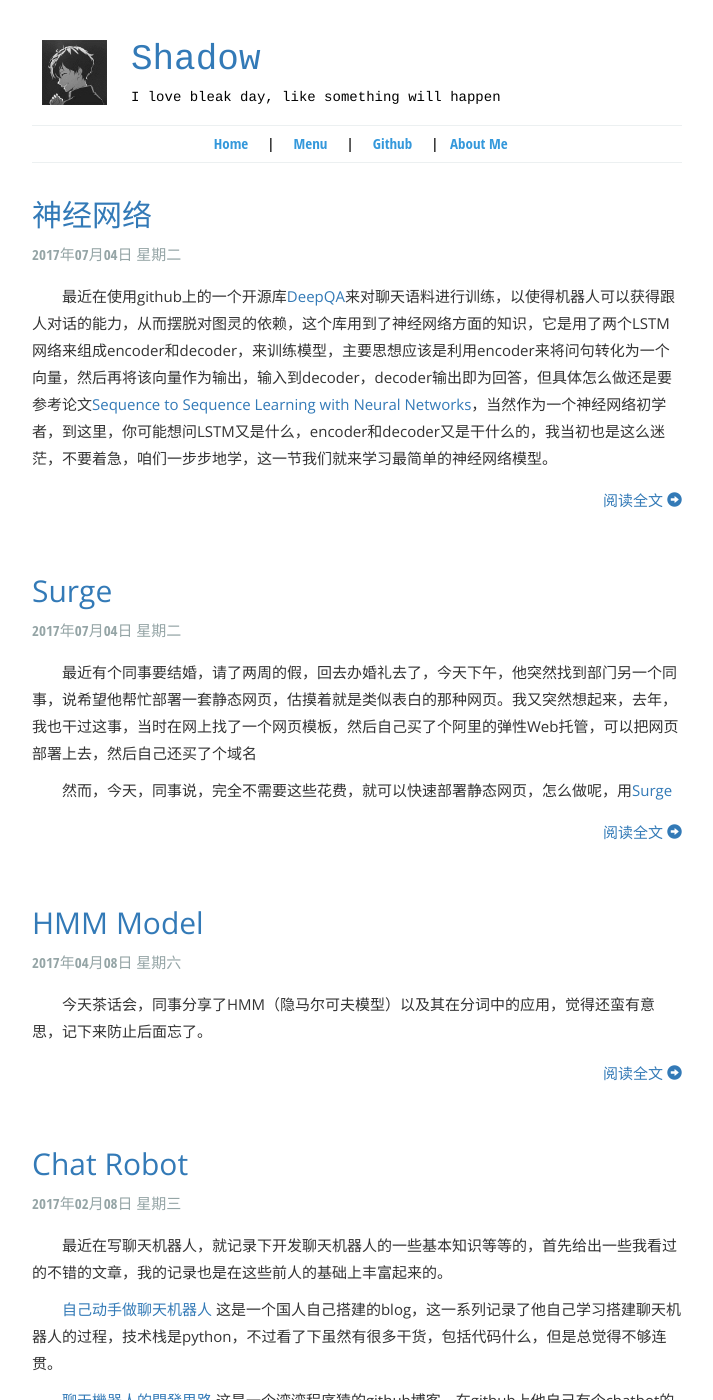
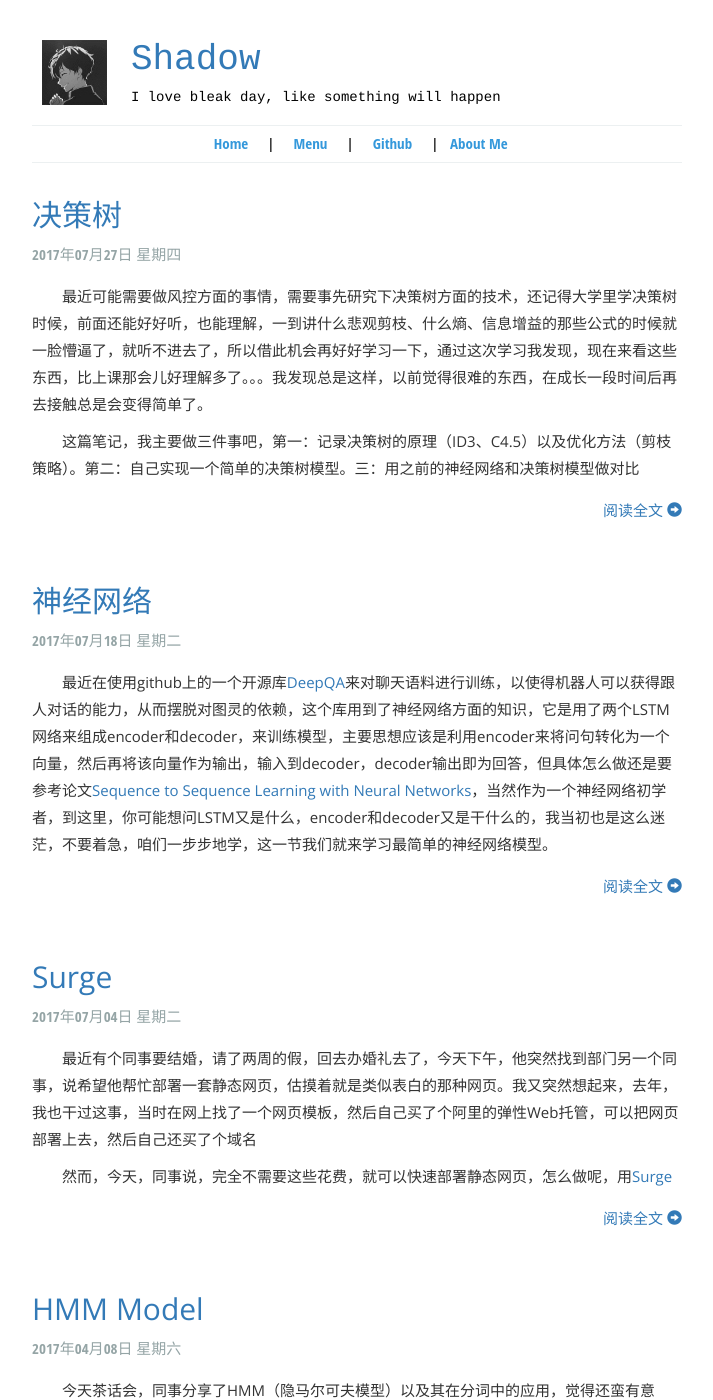
Before and after one commit to shadowJF/shadowjf.github.com, a Jekyll site: the page built from index.html, in a window 1280 px wide and 1400 px high. Shown: the whole window, without its empty margins (283-996 px from the left). Built offline with Jekyll 4.4.1, drawn with Linux system fonts in a browser that asks for light colours; the list of posts is cut into pages by our own code; some of the changed lines change nothing that is shown; some of the changed text lies outside the part shown.

Commit message:
决策树

```diff
--- a/_posts/2017-07-18-NN.md
+++ b/_posts/2017-07-18-NN.md
@@ -1,7 +1,7 @@
 ---
 layout: post_layout
 title: 神经网络
-time: 2017年07月04日 星期二
+time: 2017年07月18日 星期二
 location: 北京
 pulished: true
 tag: ML
--- /dev/null
+++ b/_posts/2017-07-27-Decision-Tree.md
@@ -0,0 +1,174 @@
+---
+layout: post_layout
+title: 决策树
+time: 2017年07月27日 星期四
+location: 北京
+pulished: true
+tag: ML
+excerpt_separator: "----"
+---
+
+　　最近可能需要做风控方面的事情，需要事先研究下决策树方面的技术，还记得大学里学决策树时候，前面还能好好听，也能理解，一到讲什么悲观剪枝、什么熵、信息增益的那些公式的时候就一脸懵逼了，就听不进去了，所以借此机会再好好学习一下，通过这次学习我发现，现在来看这些东西，比上课那会儿好理解多了。。。我发现总是这样，以前觉得很难的东西，在成长一段时间后再去接触总是会变得简单了。
+
+　　这篇笔记，我主要做三件事吧，第一：记录决策树的原理（ID3、C4.5）以及优化方法（剪枝策略）。第二：自己实现一个简单的决策树模型。三：用之前的神经网络和决策树模型做对比
+
+----
+
+# **决策树** #
+
+　　决策树本质上其实是一个分类器，但是跟那些以向量作为输入的分类算法相比，决策树的优点在于：可读性好，具有描述性，有助于人工分析，我们能清楚的知道为什么这个数据就被分成了这个类。我们先来看个例子,假设我们有一组用户是否能够偿还债务的数据如下：
+
+![]({{site.pictureurl}}97.jpg?raw=true)
+
+　　每一行代表一条数据，其中第一列为用户id，我们不用管，第二列到第四列为用户的属性，第五列为对用户能否偿还债务的分类结果。我们可以根据这组数据构建如下这样的一颗决策树：
+
+![]({{site.pictureurl}}98.jpg?raw=true)
+
+　　那么，这时候如果再来一个用户，无房产、单身、年收入55k，那么根据上面的决策树，可以预测他无法偿还债务（蓝色虚线路径）。从上面的决策树，还可以知道是否拥有房产可以很大的决定用户是否可以偿还债务，对借贷业务具有指导意义。
+
+### **属性** ###
+
+　　决策树中使用的属性，分为两种，如上面的例子所示，一种是离散型的属性，如是否拥有房产，它只有两个值，是和否，对于这种离散型的属性，我们可以按照两种方式来分类，第一，将一部分属性划分为一个子集，属于这个子集的就是一类，不属于这个子集的就是另一类，这样构造出来的是二叉树。第二，将每种离散属性作为一个单独的类别，这样构造出一个多叉树。
+
+　　还有一种是连续型的属性，如上面例子中的年收入，对于这种属性，我们可以定一个阈值，令大于等于这个阈值的属性归为一类，而小于这个阈值的属性归为另外一类。
+
+### **树的构建过程** ###
+
+　　那么给定一堆数据后，我们怎么构建一颗决策树呢，那肯定就是自顶向下不断地去选择节点的分类属性呗，所以关键在于我们怎么选择每个节点的分类属性呢？
+
+　　按普通人能理解的方式：如果我选择了一个属性，这个属性有两个离散值A和B，样本中属于A的数据都被分类为1，而样本中属于B的数据都被分为2.还有一个属性也有两个离散值C和D，样本中属于C的数据有被分为1也有被分为2的，而样本中属于D的数据也一样有被分为1也有被分为2的，那么你这时候会选择哪个属性来分类呢？
+
+　　肯定选第一个啊，第一个属性不就解决我们的分类问题了吗？以后只要碰到A属性值的数据那就是1类别，如果是B属性的数据那就是2类别，不用多想了啊。但是如果你选择第二个属性来分类，遇到C属性的数据，你还是不知道它属于哪一类，同样遇到D属性的数据，你也不知道它属于哪一类，可能还是要通过别的属性继续判断。
+
+　　所以，根据一般人的观察，对于每个节点属性的选择，我们肯定是要选择，那些能尽可能将数据分类分的更纯的属性，但是这里的更纯我们虽然好理解，但是如果没有一个公式去定义，那么决策树也不好构建，所以利用统计学的相关知识，给出了很多对纯的定义。下面我们来介绍ID3算法里用到的信息增益。
+
+#### **信息增益** ####
+
+　　在介绍信息增益前，先来了解什么叫信息熵。信息熵表示的是不确定度，均匀分布时，不确定度最大，此时信息熵也就最大。当选择某个特征对数据集进行分类时，分类后的数据集信息熵会比分类前的小，其差值表示为信息增益。信息增益可以衡量某个特征对分类结果的影响大小。而我们的目标就是选择信息增益最大的特征来做为该节点的分类特征
+
+　　那么为了确定信息增益最大的特征，我们需要计算出当前的信息熵，然后对每个特征，计算出分类后的信息熵，接着计算他们差值，得到信息增益，再选择最大的那个。
+
+　　那么分类前的信息熵如何计算？假设在样本数据集 D 中，混有 c 种类别的数据，可以计算出该数据中的信息熵：
+
+![]({{site.pictureurl}}99.jpg?raw=true)
+
+　　其中 D 表示训练数据集，c 表示数据类别数，Pi 表示类别 i 样本数量占所有样本的比例。
+
+　　对每个特征，分类后的信息熵又如何计算呢？对应数据集 D，选择特征 A 作为决策树判断节点时，在特征 A 作用后的信息熵计算如下：
+
+![]({{site.pictureurl}}100.jpg?raw=true)
+
+　　其中 k 表示样本 D 被分为 k 个部分。
+
+　　信息增益表示数据集 D 在特征 A 的作用后，其信息熵减少的值。公式如下：
+
+![]({{site.pictureurl}}101.jpg?raw=true)
+
+　　对于决策树节点最合适的特征选择，就是 Gain(A) 值最大的特征。
+
+#### **增益率** ####
+
+　　另一种刻画“纯度”的标准，增益率，这也是C4.5算法与ID3的不同之处。即在选择分类特征时不是选择信息增益最大的，而是选择增益率最大的。
+
+　　这是因为ID3算法存在一个问题，就是偏向于多值属性，例如，如果存在唯一标识属性ID，则ID3会选择它作为分裂属性，这样虽然使得划分充分纯净，但这种划分对分类几乎毫无用处。ID3的后继算法C4.5使用增益率（gain ratio）的信息增益扩充，试图克服这个偏倚。
+
+　　C4.5算法首先定义了“分裂信息”，其定义可以表示成：
+
+![]({{site.pictureurl}}102.jpg?raw=true)
+
+　　其中各符号意义与ID3算法相同，然后，增益率被定义为：
+
+![]({{site.pictureurl}}103.jpg?raw=true)
+
+　　从这个公式可以看到，如果对于唯一性ID这样的多值属性，虽然Gain(A)大，但是它的split_info也会大，所以就不会被选择作为分类特征了，C4.5选择具有最大增益率的属性作为分裂属性，其具体应用与ID3类似，不再赘述。
+
+#### **基尼指数** ####
+
+　　基尼指数是另一种数据的不纯度的度量方法，其公式为：
+
+![]({{site.pictureurl}}104.jpg?raw=true)
+
+　　其中 c 表示数据集中类别的数量，Pi 表示类别 i 样本数量占所有样本的比例。
+从该公式可以看出，当数据集中数据混合的程度越高，基尼指数也就越高。当数据集 D 只有一种数据类型，那么基尼指数的值为最低 0。如果选取的属性为 A，那么分裂后的数据集 D 的基尼指数的计算公式为：
+
+![]({{site.pictureurl}}105.jpg?raw=true)
+
+　　其中 k 表示样本 D 被分为 k 个部分，数据集 D 分裂成为 k 个 Dj 数据集。
+
+　　对于特征选取，需要选择最小的分裂后的基尼指数。也可以用基尼指数增益值作为决策树选择特征的依据。公式如下：
+
+![]({{site.pictureurl}}106.jpg?raw=true)
+
+　　于是，有了选择特征的方法，我们就可以从根节点开始，由顶至下地构造决策树了，直到某一个节点的所有数据都是同一类别，这个节点就被划为叶子节点了。
+
+　　但是偶尔也存在一些特殊的情况，例如当所有属性都利用完之后，到某一个节点还是存在属于不同类别的数据，这种情况下，我们可以将该节点作为叶子节点，并将属于该节点下的样本中大多数所属的类别作为该节点的类别
+
+### **剪枝** ###
+
+　　剪枝对于决策树的优化是很重要的，因为我们是用训练集去构建决策树，这样很容易产生过拟合的现象，可能树的深度过深，节点过多。训练出来的决策树在训练集上有很高的准确率，但是在其他数据上也许就表现的很差。这时候，我们就需要对决策树进行剪枝。
+
+　　剪枝分为先剪枝和后剪枝。
+
+　　先剪枝：就是预先停止决策树的生长，也就是在构建决策树的过程中，我们就停止了决策树某个节点的继续分裂，而让它成为叶子节点。例如，在某个节点，我们本还可以继续选择一个特征来分类，但是我们不再选择特征，而让该节点成为叶子节点，并选择一个大多数样本所属的类别作为该叶子节点的类别，这就是先剪枝。至于在什么条件下需要这么做，就可以自己定制了，例如树的深度到达某一个阈值时，或者是样本中超过某个阈值的数据都属于一个类别后等等。但是先剪枝导致训练出来的树的深度较小，并且这种优化方案是没有什么依据的，准确率会较低。
+
+　　后剪枝：后剪枝则是在决策树构建完成后，根据一些规则去将一些子树替换为叶节点，从而达到剪枝的目的。后剪枝的准确度比先剪枝要高，但是会导致之前的一些计算的浪费。这里主要介绍三种后剪枝算法：Reduced-Error Pruning(REP,错误率降低剪枝）、Pesimistic-Error Pruning(PEP,悲观错误剪枝）、Cost-Complexity Pruning（CCP，代价复杂度剪枝)
+
+#### **REP 错误率降低剪枝** ####
+
+　　首先，该剪枝算法，需要用验证集来验证是否需要剪枝，也就是先把数据集分为训练集和验证集，训练集用于训练得到决策树，验证集用来决定如何剪枝。
+
+　　这个方法的动机是：即使学习器可能会被训练集中的随机错误和巧合规律所误导，但验证集合不大可能表现出同样的随机波动。所以验证集可以用来对过度拟合训练集中的虚假特征提供防护检验。
+
+　　方法是，**自底向上**处理每个非叶结点，决定是否修剪这个结点有如下步骤组成：
+
+　　1：删除以此结点为根的子树
+
+　　2：使其成为叶子结点
+
+　　3：赋予该结点关联的训练数据的最常见分类
+
+　　4：当修剪后的树对于验证集合的性能不会比原来的树差时，才真正删除该结点
+
+　　这样一直处理，直到无法找到这样的节点为止。
+
+　　REP是最简单的剪枝策略，但是通常会造成过度修剪，所以一般不采用。
+
+#### **PEP 悲观错误剪枝** ####
+
+　　悲观错误剪枝法是根据剪枝前后的错误率来判定子树的修剪，它与REP的区别在于，只考虑训练集，而不利用验证集来计算错误率。
+
+　　首先，我们**自顶向下**处理每个非叶子节点，首先计算该节点的错误率，假设以该节点为根节点的子树下有L个叶子节点，对于其中一个叶子节点来说，覆盖N个样本，其中有E个错误分类了，那么它的误判率就是E/N，但是我们知道，把一颗子树（具有多个叶子节点）的分类用一个叶子节点来替代的话，在训练集上的误判率肯定是上升的，所以，我们在计算子树的错误率时，要加上一个惩罚因子，因此子树中一个叶子节点的错误率就是(E+0.5)/N。这个0.5就是惩罚因子。那么对于这颗子树，因为它有L个叶子节点，所以它的错误率e1就是：
+
+![]({{site.pictureurl}}107.jpg?raw=true)
+
+　　这样的话，我们可以看到一颗子树虽然具有多个子节点，但由于加上了惩罚因子，所以子树的误判率计算未必占到便宜。
+
+　　接着，假设把以该节点为根节点的子树替换为叶子节点，我们需要计算叶子节点的错误率。假设替换后，误判个数为J，覆盖样本还是N，那么替换后的叶子节点错误率e2为：（J+0.5)/N。这里也加上0.5，是因为我们给每个叶子节点都要加上惩罚因子，当该节点被替换为叶子结点后，他的误判数也得遵守规则，加上一个0.5.
+
+　　这样，我们得到了替换前的子树的错误率和替换后的叶子结点错误率，是不是直接相比，如果替换后的错误率低，就可以修剪呢？并不是，而是要满足：当子树的误判个数大过对应叶节点的误判个数一个标准差之后，就决定剪枝。那么这个标准差怎么计算呢，首先，节点的误判次数是一个二项分布（伯努利分布），误判的概率为p，p就是上面那个公式计算得到的e1，那么标准差t就是：
+
+![]({{site.pictureurl}}108.jpg?raw=true)
+
+　　这样，只要满足 N\*e1-t> N\*e2 就可以剪枝了。
+
+　　举例如下：
+
+![]({{site.pictureurl}}109.jpg?raw=true)
+
+　　但是PEP剪枝算法是自顶向下，所以也跟先剪枝一样存在一个问题，就是容易造成剪枝过度。
+
+#### **CCP 代价复杂度剪枝** ####
+
+　　CCP剪枝算法分为两个步骤：
+
+　　1.对于完全决策树T的每个非叶结点计算α值，循环剪掉具有最小α值的子树，直到剩下根节点。在该步可得到一系列的剪枝树｛T0，T1，T2......Tm｝,其中T0为原有的完全决策树，Tm为根结点，Ti+1为对Ti进行剪枝的结果；
+
+　　2.从子树序列中，根据真实的误差估计选择最佳决策树。也就是从上面那个序列中，拿出每一个决策树，根据样本，计算一下错误率，然后选择错误率最小的那颗树作为剪枝结果。
+
+　　可以看到，关键在于α值如何计算，α又叫表面误差率增益值，计算及示例如下：
+
+![]({{site.pictureurl}}110.jpg?raw=true)
+
+![]({{site.pictureurl}}111.jpg?raw=true)
+
+### **随机森林** ###
```
Also changed, not shown: _assets/100.jpg (added), _assets/101.jpg (added), _assets/102.jpg (added), _assets/103.jpg (added), _assets/104.jpg (added), _assets/105.jpg (added), _assets/106.jpg (added), _assets/107.jpg (added), _assets/108.jpg (added), _assets/109.jpg (added), _assets/110.jpg (added), _assets/111.jpg (added), _assets/97.jpg (added), _assets/98.jpg (added), 1 more files.
